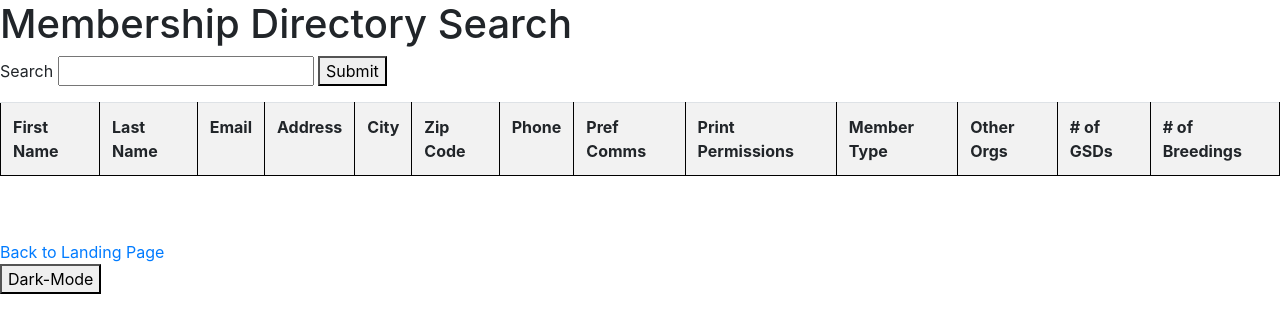
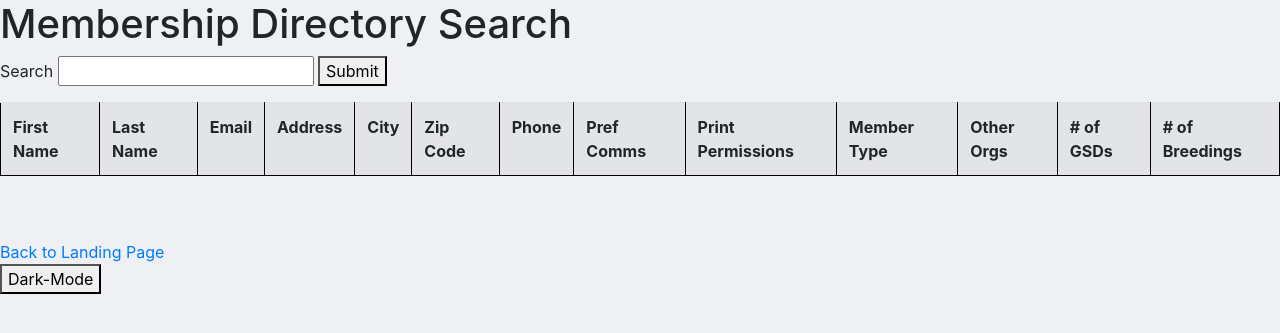
Before and after one commit to lauranewland/gsdc-webapp-flask, a Flask app: page /search in a window 1280 px wide. Shown: the top 333 px of the page. Run offline with Flask 2, Linux system fonts and the light colour scheme; lists and menus that the app fills with data are empty.

Commit message:
Updated Table styles, added loginhead styles

```diff
--- a/static/css/styles.css
+++ b/static/css/styles.css
@@ -1,22 +1,31 @@
-table, th, td {
+body {
+    background-color: #eff0f3;
+}
+.table {
     width="100%";
     cellspacing="0";
     cellpadding="0";
     border="0";
     border: 1px solid black;
     border-collapse: collapse;
+    /*display: none;*/
 }
 
 th, td {
+    width="100%";
+    cellspacing="0";
+    cellpadding="0";
+    border="0";
+    border: 1px solid black;
+    border-collapse: collapse;
     padding: 15px;
 }
 
 /* Dark Mode */
 body.dark-theme {
   color: #eee;
-  background: #121212;
+  background: #0f0e17;
 }
-
 body.dark-theme a {
   color: #809fff;
 }
@@ -56,3 +65,10 @@ body.dark-theme a {
 .container2 {
     width: 97%
 }
+.loginhead {
+    text-align: center;
+    margin-top: 10px;
+}
+.navbar-nav {
+    padding-left: 70%;
+}
```
